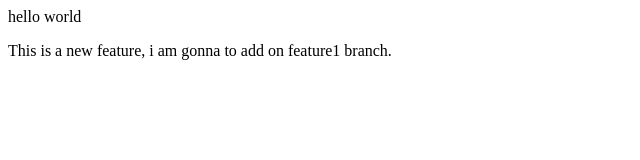
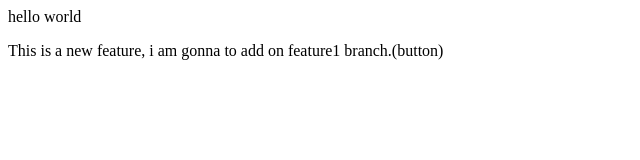
Before and after one commit to gauravkaushik3106/local-repo, a plain HTML site: page index.html in a window 1280 px wide. Shown: the full height of the page, 0-640 px from the left. Drawn offline with Linux system fonts and the light colour scheme.

```diff
--- a/index.html
+++ b/index.html
@@ -1,2 +1,2 @@
 <p>hello world</p>
-<p>This is a new feature, i am gonna to add on feature1 branch.</p>
+<p>This is a new feature, i am gonna to add on feature1 branch.(button)</p>
```
